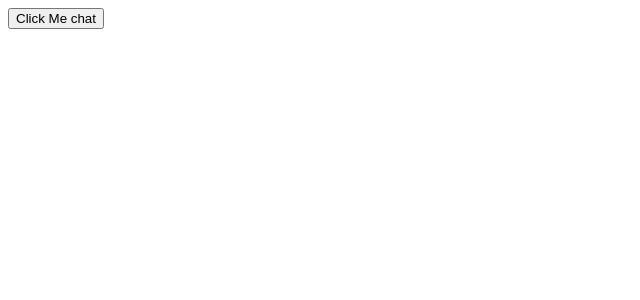
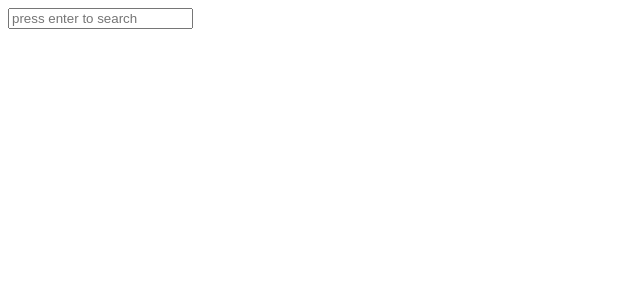
Before and after one commit to maddox05/basic-react-redux-frontend-backend, a React (Create React App) app: page / in a window 1280 px wide. Shown: the top 300 px of the page, without its empty margins (0-640 px from the left). Built offline with nearby package versions, Linux system fonts and the light colour scheme.

Commit message:
saving for now, cant get child to parent comms

```diff
--- a/src/App.js
+++ b/src/App.js
@@ -1,24 +1,17 @@
 import React from 'react';
-import { useState } from 'react';
 
-import { getImagesByQuery } from './axios_api';
+import { getImagesByQuery } from './axios_api.js';
+import SearchBar from './components/SearchBar.js';
+
+export function handleSearchBarSubmit(term) {
+  console.log(term);
+  //console.log(await getImagesByQuery(term));
+}
 
 export default function App() {
-  const [images, setImages] = useState([]);
-
-  async function handleApiImagesCall() {
-    const arr = await getImagesByQuery('dog');
-    setImages([
-      ...images,
-      arr.map((value, index) => {
-        return <img key={index} alt={value.desc} src={value.link} style={{ maxWidth: 100 + 'px' }} />;
-      }),
-    ]);
-  }
   return (
     <React.StrictMode>
-      <button onClick={handleApiImagesCall}>Click Me chat</button>
-      <div>{images}</div>
+      <SearchBar handleSubmit={handleSearchBarSubmit} />
     </React.StrictMode>
   );
 }
--- a/src/components/ImageList.js
+++ b/src/components/ImageList.js
@@ -0,0 +1,3 @@
+import React from 'react';
+
+export default function ImageList() {}
--- a/src/components/ImageShow.js
+++ b/src/components/ImageShow.js
@@ -0,0 +1,3 @@
+import React from 'react';
+
+export default function ImageShow() {}
--- a/src/components/SearchBar.js
+++ b/src/components/SearchBar.js
@@ -0,0 +1,15 @@
+import React, { useState } from 'react';
+
+/**
+ *
+ * @prop {function} handleSubmit handles the onSubmit for the searchbar
+ * @returns {React.JSX} jsx code
+ */
+export default function SearchBar({ handleSubmit }) {
+  const [searchVal, setSearch] = useState('');
+
+  function handleSearchBarChange(event) {
+    setSearch(event.target.value);
+  }
+  return <input placeholder='press enter to search' value={searchVal} onInput={handleSearchBarChange} onSubmit={handleSubmit} />;
+}
```
